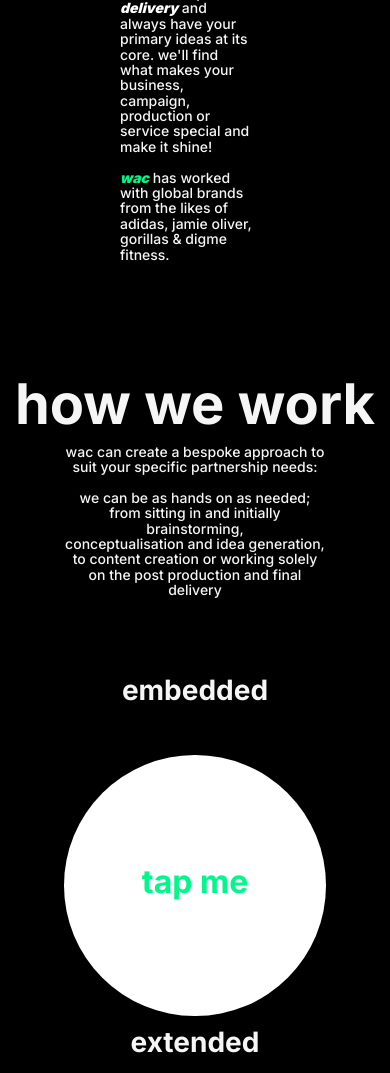
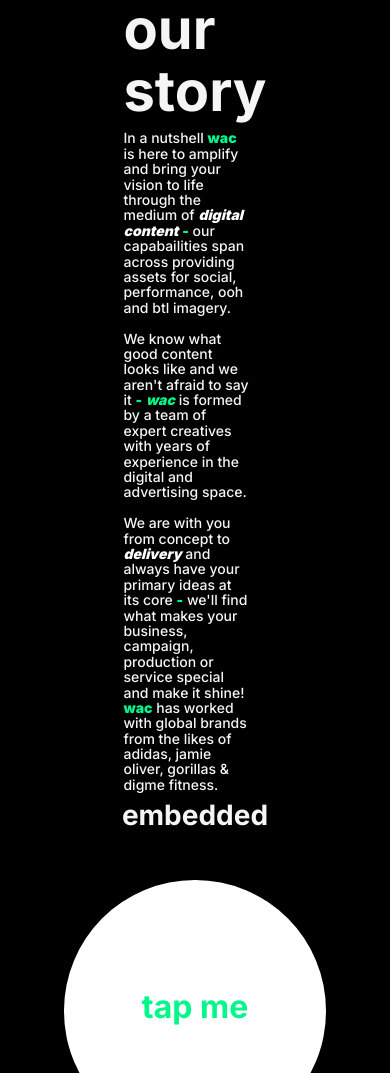
Before and after one commit to SleepyMan93/WAC, a Flask app: page /about_page in a window 390 px wide. Shown: the part 1495-2568 px from the top of the page. Run offline with Flask 2, Linux system fonts and the light colour scheme; some libraries are stand-ins or nearby versions.

Commit message:
Added all new photo changes and videos - styled text sections

```diff
--- a/static/css/about.css
+++ b/static/css/about.css
@@ -1,11 +1,7 @@
-.space {
-    padding: 6.5rem 0rem;
-}
-
 .landing-video {
     height: fit-content;
     max-height: 83vh;
-    min-height: 0vh;
+    min-height: 87vh;
   }
 
 .ratio {
@@ -22,7 +18,7 @@
     flex-wrap: wrap;
     align-items: flex-end;
     justify-content: center;
-    padding: 0rem 6rem;
+    padding: 0rem 8rem;
 }
 
 .info-holder-2 .lala {
@@ -75,10 +71,6 @@
     padding-right: 1rem;
 }
 
-.work-section {
-    min-height: 130vh;
-}
-
 .title {
     display: flex;
     align-items: flex-end;
@@ -97,8 +89,6 @@
 
 .partnerships {
     display: flex;
-    height: 32rem;
-    margin-top: 4rem;
     flex-wrap: wrap;
     flex-direction: row;
 }
@@ -118,7 +108,7 @@
 .circle-holder {
     display: flex;
     height: 33rem;
-    justify-content: center;
+    justify-content: flex-start;
     align-items: center;
     flex-direction: column;
 }
@@ -389,10 +376,6 @@
         display: none;
     }
 
-    .work-section {
-        height: 70rem;
-    }
-
     .circl-title {
         font-size: 1.5rem;
     }
--- a/static/css/style.css
+++ b/static/css/style.css
@@ -34,6 +34,10 @@ h5 { font-size: 1em; }
 
 .black {
   color: #000000;
+}
+
+.space {
+  padding: 6.5rem 0rem;
 }
 
 .spacer {
@@ -98,6 +102,20 @@ h5 { font-size: 1em; }
 
 .uppercase {
   text-transform: capitalize;
+}
+
+.green-hover {
+  color: white;
+  text-decoration: none;
+}
+
+.green-hover:hover {
+  color: #00f78a;
+  text-decoration: none;
+}
+
+.green-hover:active {
+  color: #00f78a;
 }
 /* navbar */
 
--- a/templates/about.html
+++ b/templates/about.html
@@ -33,7 +33,7 @@
     <div class="container-fluid">
         <div class="container-fluid video">
             <div class="ratio ratio-16x9">
-                <video src="https://wac-version.s3.eu-west-2.amazonaws.com/static/video/WAC+logo+animation+V2+(2).mp4 " preload="auto" muted disablePictureInPicture autoplay loop></video>
+                <video src="https://wac-version.s3.eu-west-2.amazonaws.com/static/video/WAC+logo+animation+V2+(2).mp4 " preload="auto" muted disablePictureInPicture autoplay></video>
             </div>
         </div>
     </div>
@@ -49,19 +49,17 @@
                     <h1 class="info-title">Our Story</h1>
                     <span>
                         <h5>
-                            In a nutshell <span class="bold">wac</span> is here to amplify and bring your vision to life through
-                            the medium of <span class="highlight">digital content</span>. Our capabailities span across providing
+                            <span class="uppercase">In</span> a nutshell <span class="green-bold">wac</span> is here to amplify and bring your vision to life through
+                            the medium of <span class="highlight">digital content</span> <span class="green-bold">-</span> Our capabailities span across providing
                             assets for social, performance, OOH and BTL imagery. <br /><br />
 
-                            we know what good content looks like and we aren't afraid to say it.
+                            <span class="uppercase">We</span> know what good content looks like and we aren't afraid to say it <span class="green-bold">-</span>
                             <span class="bold">wac</span> is formed by a team of expert creatives with years of experience
                             in the digital and advertising space. <br /><br />
 
-                            we are with you from concept to <span class="highlight">delivery</span> and always have your primary
-                            ideas at its core. We'll find what makes your business, campaign, production
-                            or service special and make it <span>shine!</span> <br /><br />
-
-                            <span class="bold">wac</span> has worked with global brands from the likes of Adidas, Jamie Oliver,
+                            <span class="uppercase">We</span> are with you from concept to <span class="highlight">delivery</span> and always have your primary
+                            ideas at its core <span class="green-bold">-</span> We'll find what makes your business, campaign, production
+                            or service special and make it <span>shine!</span> <span class="green-bold">wac</span> has worked with global brands from the likes of Adidas, Jamie Oliver,
                             Gorillas & Digme Fitness.
                         </h5>
                     </span>
@@ -71,24 +69,11 @@
     </div>
 </section>
 
-<section class="container-fluid work-section space">
-    <div class="container-fluid info-holder-2">
-        <div class="col-12 m5 lala">
-            <div class="col-12 center">
-                <h1 class="big-title">how we work</h1>
-            </div>
-            <div class="col-8 center">
-                <h5>
-                    wac can create a bespoke approach to suit your specific partnership needs: <br /><br />
-                    we can be as hands on as needed; from sitting in and initially brainstorming, <br />
-                    conceptualisation and idea generation, to content creation or working solely <br />
-                    on the post production and final delivery
-                </h5>
-            </div>
+<section class="container-fluid work-section">
+    <div class="container-fluid partnerships">
+        <div class="col-12 partner-vid">
+            <video src="https://wac-version.s3.eu-west-2.amazonaws.com/static/video/final-partnership-vid.mp4" preload="true" muted disablePictureInPicture autoplay></video>
         </div>
-    </div>
-
-    <div class="container-fluid partnerships">
         <div class="col-12 col-sm-12 col-md-6 circle-holder">
             <div class="col circle-header">
                 <h4 class="circle-title">embedded</h4>
@@ -109,7 +94,7 @@
                     shooting & post production -
                     we can take full control with
                     sourcing models, locations &
-                    equiptment
+                    equipment
                 </h5>
             </div>
         </div>
@@ -125,30 +110,20 @@
             </div>
             <div class="col reveal-text-2">
                 <h5 class="hidden-text-2">
-                    working alongside you from
-                    start to finish, you bring the
-                    idea and we work our magic
-                    through pre production,
-                    shooting & post production -
-                    we can take full control with
-                    sourcing models, locations &
-                    equiptment
+                    We are an extension to your team bringing in our expertise to execute an existing brief
                 </h5>
             </div>
         </div>
-    </div>
-    <div class="col-12 partner-vid">
-        <video src="https://wac-version.s3.eu-west-2.amazonaws.com/static/video/partner_motion.mp4" preload="true" muted disablePictureInPicture autoplay></video>
     </div>
 </section>
 
 <section id="moriarty" class="container-fluid expander space">
     <div class="container-fluid see-work shrink">
-        <div class="col-3 work-button">
+        <div class="col-5 col-sm-4 col-md-3 col-lg-2 work-button">
             <div class="tap-me">
-                <h1 class="work-title">
+                <h3 class="work-title">
                     <a class="click-link" href="{{ url_for('content_page') }}">see our work</a>
-                </h1>
+                </h3>
             </div>
         </div>
         <img class="image-show image-shrink" src="/static/images/our-work.JPG" alt="See Work">
```
Also changed, not shown: other parts of static/css/about.css (+3 -38 lines), static/css/services.css (+10 -1 lines), templates/services.html (+17 -17 lines).
